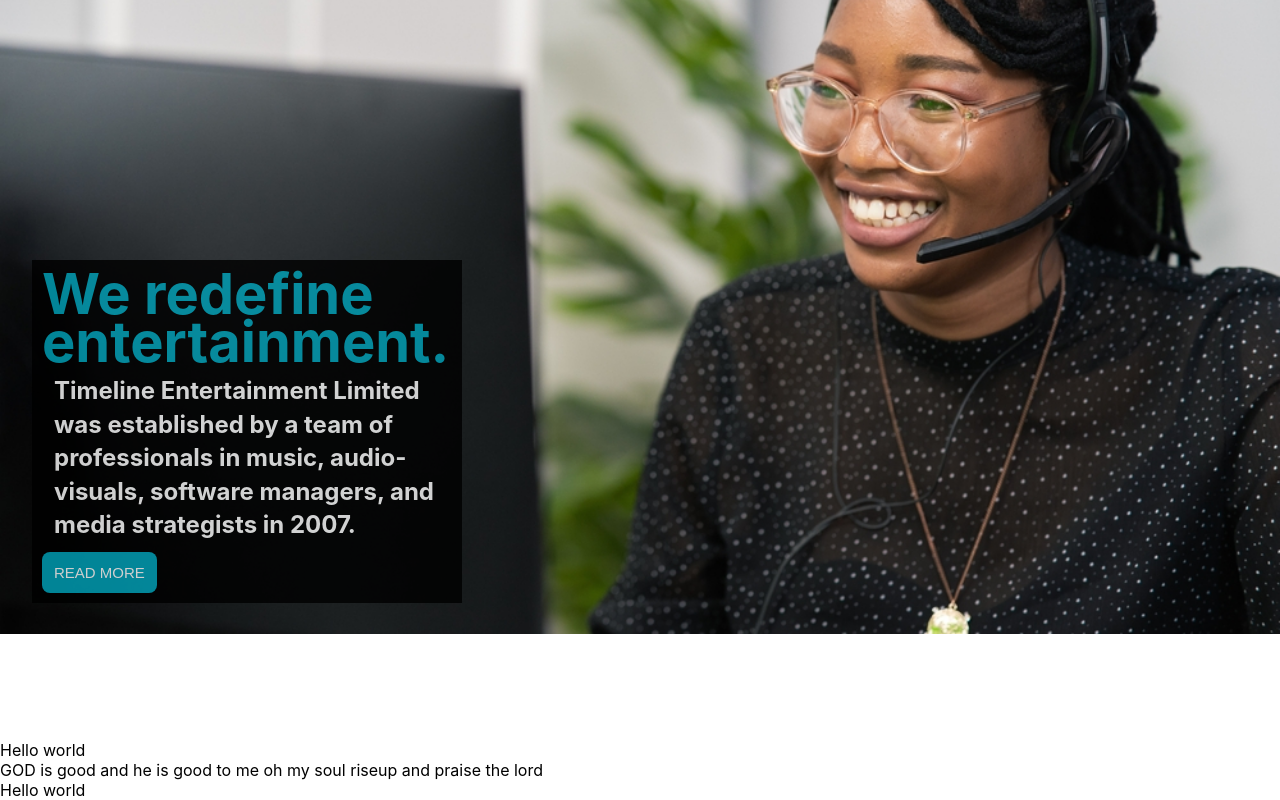
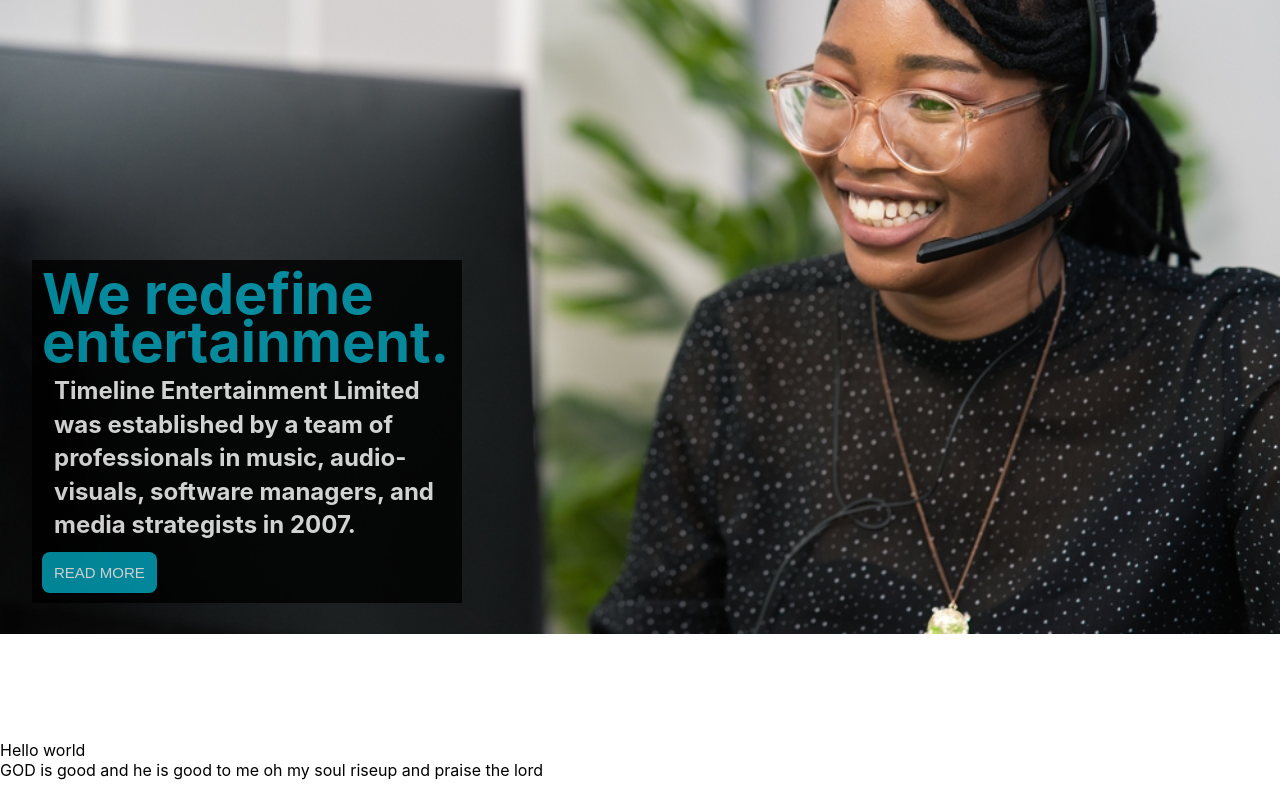
Before and after one commit to Simplevhick/timeproject, a React (Create React App) app: page / in a window 1280 px wide. Shown: the part 292-1092 px from the top of the page. Built offline with nearby package versions, Linux system fonts and the light colour scheme.

Commit message:
ran build and made few adjustments

```diff
--- a/src/components/nav/nav.jsx
+++ b/src/components/nav/nav.jsx
@@ -7,7 +7,7 @@
   const [isOpen, setIsOpen] = useState(false);
 
   return (
-    <section className="section">
+    <section className="">
       <div className="parent_div">
         <div className="Navbar">
           <span className="">
@@ -59,7 +59,6 @@
         <div>
           <p>Hello world</p>
           <p>GOD is good and he is good to me oh my soul riseup and praise the lord</p>
-          <p>Hello world</p>
         </div>
       </div>
     </section>
```
